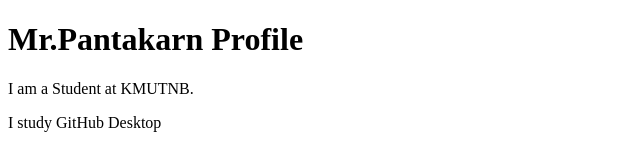
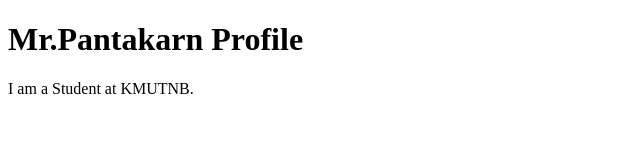
Before and after one commit to PantakarHumYai/Githup-Desktop-project, a plain HTML site: page index.html in a window 1280 px wide. Shown: the whole page, without its empty margins (0-640 px from the left). Drawn offline with Linux system fonts and the light colour scheme.

Commit message:
Revert "Add Some Text"
This reverts commit d3c6acc0afc2928f21af39b4f541901727a1a10a.

```diff
--- a/index.html
+++ b/index.html
@@ -8,6 +8,5 @@
 <body>
     <H1>Mr.Pantakarn Profile</H1>
     <p>I am a Student at KMUTNB.</p>
-    <p>I study GitHub Desktop</p>
 </body>
 </html>
```
